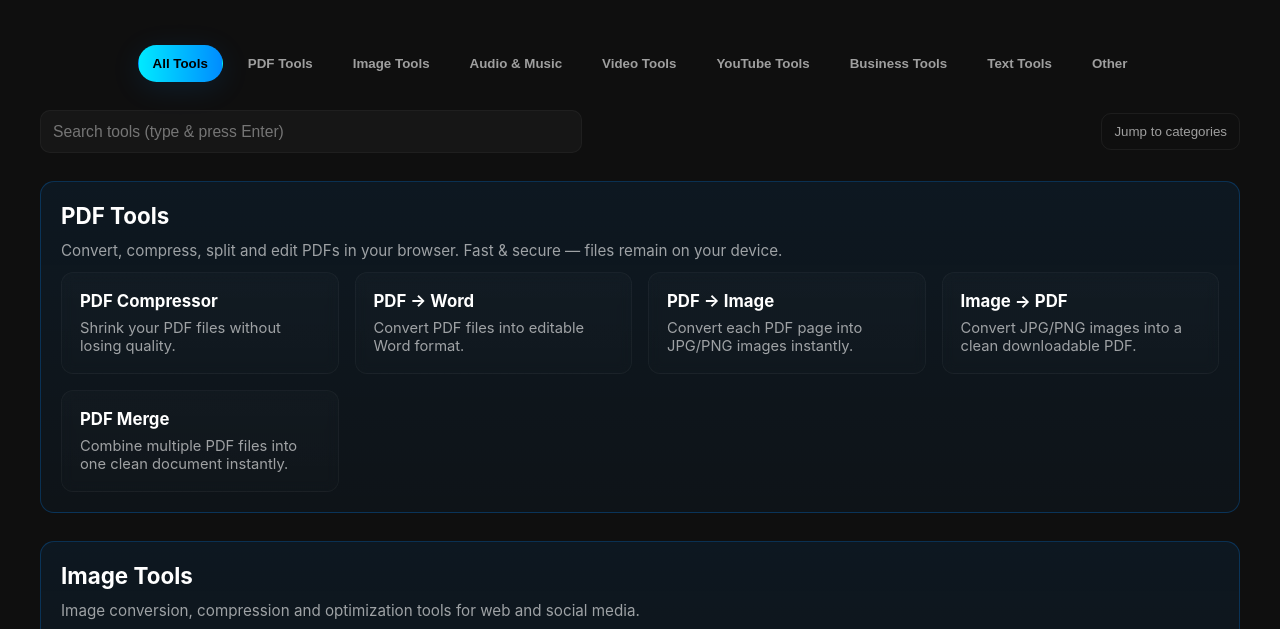
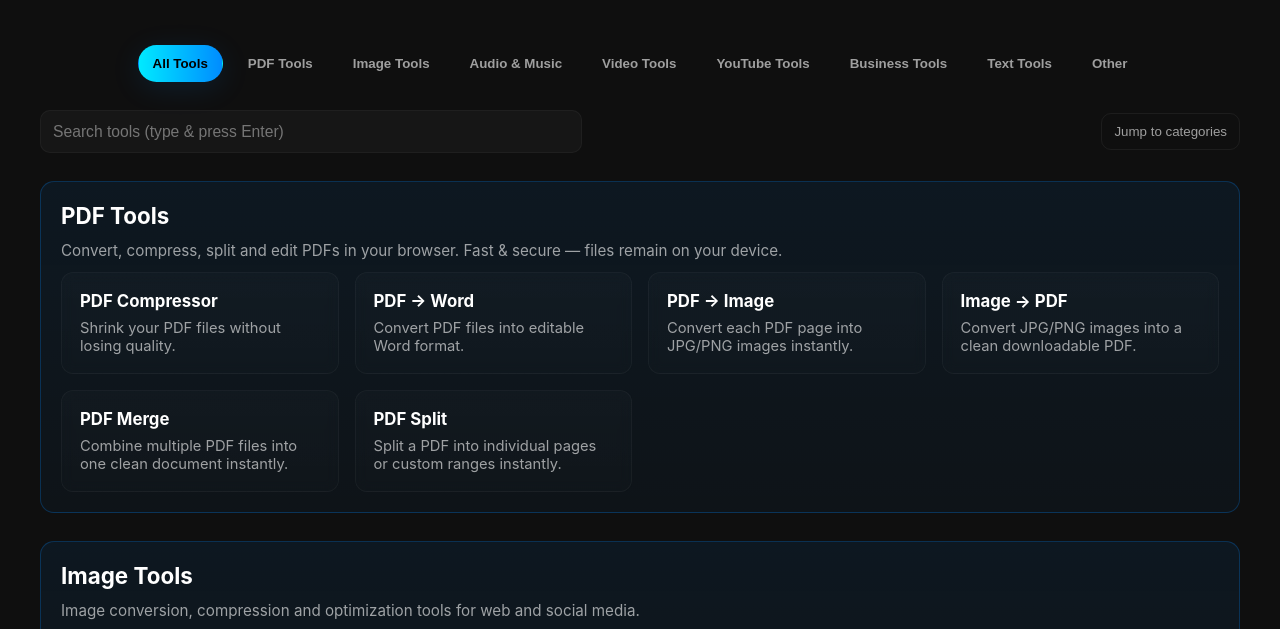
Before and after one commit to RaveFather/qrcodegen, a plain HTML site: page index.html in a window 1280 px wide. Shown: the part 154-783 px from the top of the page. Drawn offline with Linux system fonts and the light colour scheme.

Commit message:
Update index.html

```diff
--- a/index.html
+++ b/index.html
@@ -159,6 +159,11 @@
           <h3>PDF Merge</h3>
           <p>Combine multiple PDF files into one clean document instantly.</p>
         </a>
+
+        <a class="tool-card" href="/pdf-split/">
+          <h3>PDF Split</h3>
+          <p>Split a PDF into individual pages or custom ranges instantly.</p>
+        </a>
       </div>
     </section>
 
```
